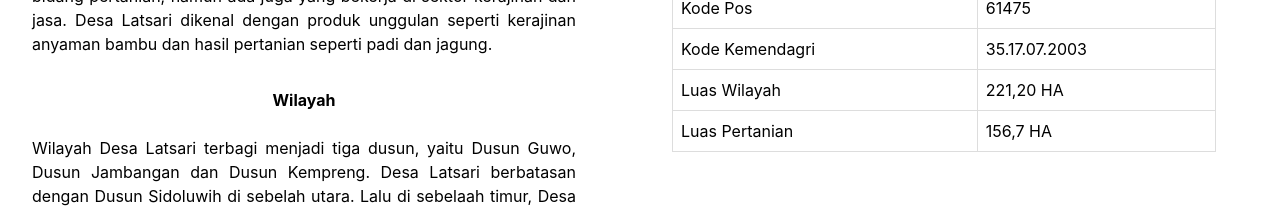
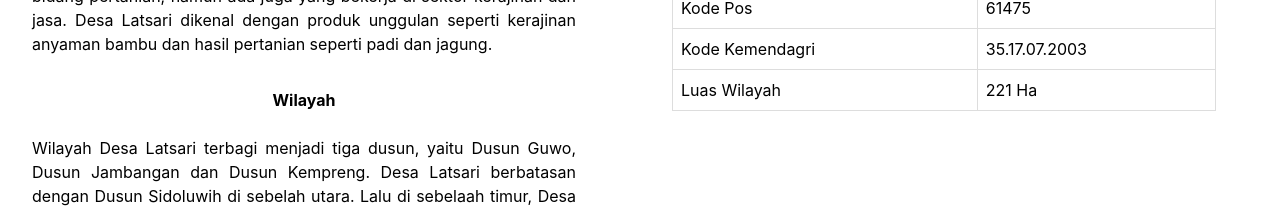
Before and after one commit to CalvinSy1611/web-latsari, a React (Create React App) app: page / in a window 1280 px wide. Shown: the part 731-939 px from the top of the page. Built offline with nearby package versions, Linux system fonts and the light colour scheme.

Commit message:
Update Home.jsx

```diff
--- a/src/pages/Home.jsx
+++ b/src/pages/Home.jsx
@@ -90,10 +90,7 @@ const VillageDescription = () => {
             </tr>
             <tr>
               <td>Luas Wilayah</td>
-              <td>221,20 HA</td>
-            </tr><tr>
-              <td>Luas Pertanian</td>
-              <td>156,7 HA</td>
+              <td>221 Ha</td>
             </tr>
           </tbody>
         </table>
```
